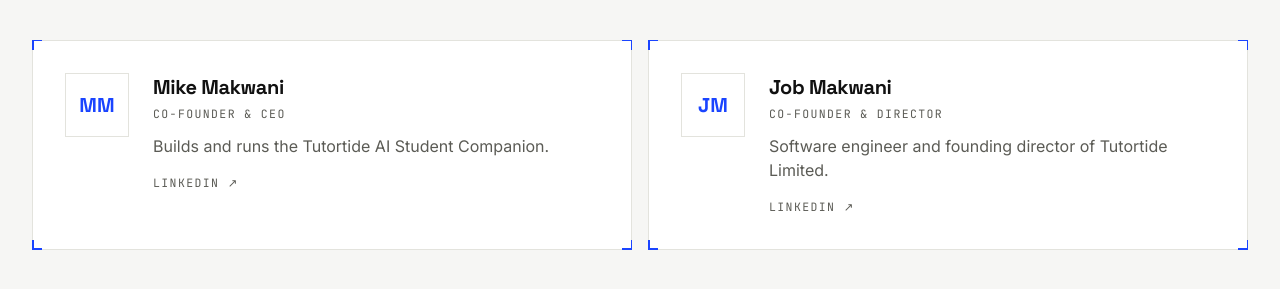
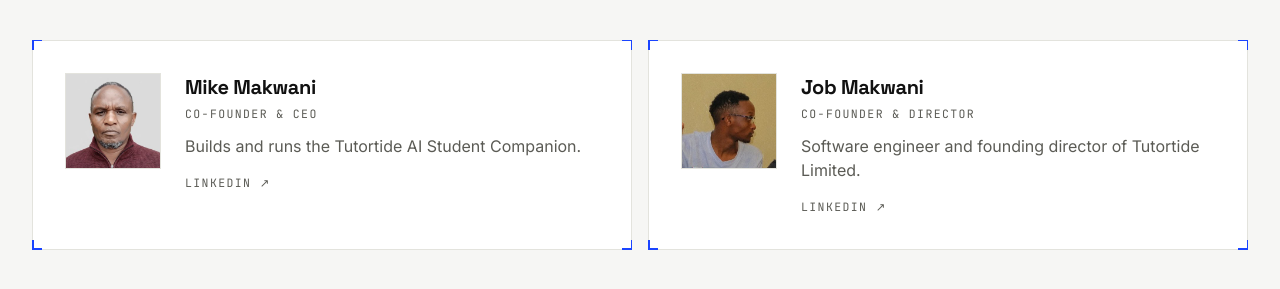
Before and after one commit to massenergy/tutortide-website, an Astro site: page /about in a window 1280 px wide. Shown: the part 743-1032 px from the top of the page. Built offline with nearby package versions, Linux system fonts and the light colour scheme; Astro itself is replaced by a stand-in of ours.

Commit message:
Show team photos on the About page
Replaces the initials placeholders with photos of Mike Makwani and
Job Makwani, and adds them to the founder structured data.

Co-Authored-By: Claude Fable 5.2 <noreply@anthropic.com>
Claude-Session: https://claude.ai/code/session_01PXTvMuYoscX9EKxRcoxqhs

```diff
--- a/src/data/site.ts
+++ b/src/data/site.ts
@@ -24,7 +24,7 @@ export const flagship = {
 // Facts shown on the home and product pages. Update both numbers together.
 export const traction = { schools: "2", pupils: "1,200", country: "Kenya" };
 
-export type TeamMember = { name: string; role: string; bio: string; linkedin: string };
+export type TeamMember = { name: string; role: string; bio: string; linkedin: string; photo: string };
 
 export const team: TeamMember[] = [
   {
@@ -32,12 +32,14 @@ export const team: TeamMember[] = [
     role: "Co-founder & CEO",
     bio: "Builds and runs the Tutortide AI Student Companion.",
     linkedin: "https://www.linkedin.com/in/mike-makwani/",
+    photo: "/team/mike-makwani.jpg",
   },
   {
     name: "Job Makwani",
     role: "Co-founder & Director",
     bio: "Software engineer and founding director of Tutortide Limited.",
     linkedin: "https://www.linkedin.com/in/job-makwani/",
+    photo: "/team/job-makwani.jpg",
   },
 ];
 
--- a/src/layouts/BaseLayout.astro
+++ b/src/layouts/BaseLayout.astro
@@ -37,7 +37,7 @@ const organizationLd = {
   telephone: site.phone,
   address: { "@type": "PostalAddress", postOfficeBoxNumber: "237", postalCode: "00208", addressLocality: "Ngong", addressCountry: "KE" },
   sameAs: [site.linkedin],
-  founder: team.map((m) => ({ "@type": "Person", name: m.name, jobTitle: m.role, sameAs: m.linkedin })),
+  founder: team.map((m) => ({ "@type": "Person", name: m.name, jobTitle: m.role, sameAs: m.linkedin, image: site.domain + m.photo })),
   description:
     "Kenyan education technology company building the Tutortide AI Student Companion: AI tutoring and marking for schools.",
   foundingDate: "2024-10-29",
--- a/src/pages/about.astro
+++ b/src/pages/about.astro
@@ -5,8 +5,6 @@ import GridCell from "../components/GridCell.astro";
 import SectionHeader from "../components/SectionHeader.astro";
 import CTABand from "../components/CTABand.astro";
 import { site, team, flagship, traction } from "../data/site";
-
-const initials = (name: string) => name.split(" ").map((w) => w[0]).join("");
 
 const company = [
   { label: "Registered name", value: site.legalName },
@@ -50,9 +48,7 @@ const principles = [
     <div class="mt-12 grid gap-4 md:grid-cols-2">
       {team.map((m) => (
         <GridCell class="flex gap-6 p-8">
-          <span class="flex h-16 w-16 shrink-0 items-center justify-center border border-line font-display text-xl font-bold text-accent" aria-hidden="true">
-            {initials(m.name)}
-          </span>
+          <img src={m.photo} alt={m.name} width="96" height="96" class="h-24 w-24 shrink-0 border border-line object-cover" />
           <div>
             <h3 class="text-xl font-bold">{m.name}</h3>
             <p class="mono-label mt-1">{m.role}</p>
```
Also changed, not shown: public/team/job-makwani.jpg (added), public/team/mike-makwani.jpg (added).
